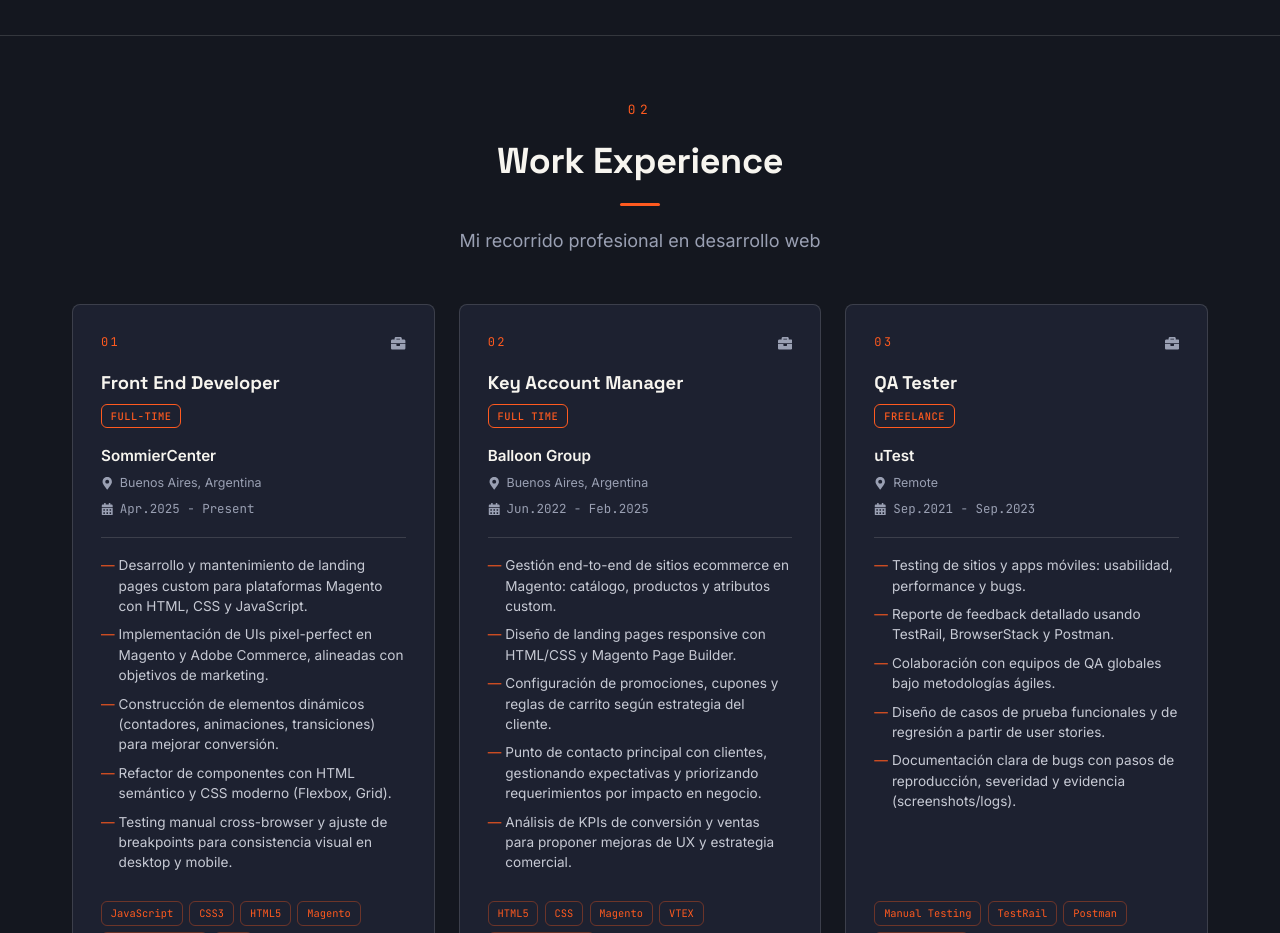
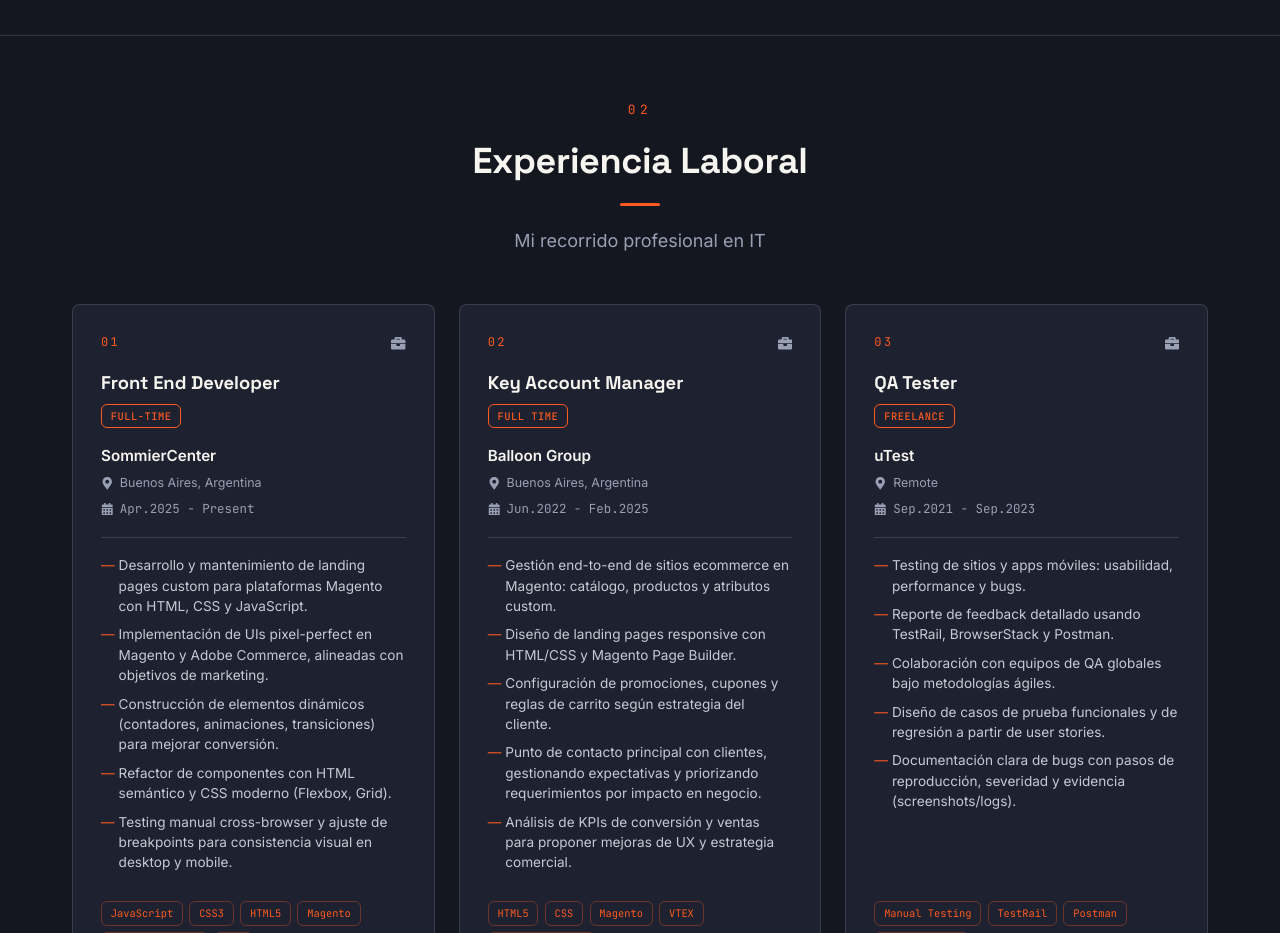
Before and after one commit to IgnacioDN/Portfolio, a React (Vite) app in the folder Portfolio-Project/: page / in a window 1280 px wide. Shown: the part 1280-2213 px from the top of the page. Built offline with nearby package versions, Linux system fonts and the light colour scheme.

Commit message:
Translate Work Experience section to Spanish

```diff
--- a/Portfolio-Project/src/components/Experience.jsx
+++ b/Portfolio-Project/src/components/Experience.jsx
@@ -108,9 +108,9 @@
     <section id="experience" className="experience-section">
       <div className="experience-container">
         <div className="section-header">
-          <h2 className="section-title">Work Experience</h2>
+          <h2 className="section-title">Experiencia Laboral</h2>
           <div className="title-underline"></div>
-          <p className="section-subtitle">Mi recorrido profesional en desarrollo web</p>
+          <p className="section-subtitle">Mi recorrido profesional en IT</p>
         </div>
 
         <div className="experience-grid" ref={gridRef}>
```
